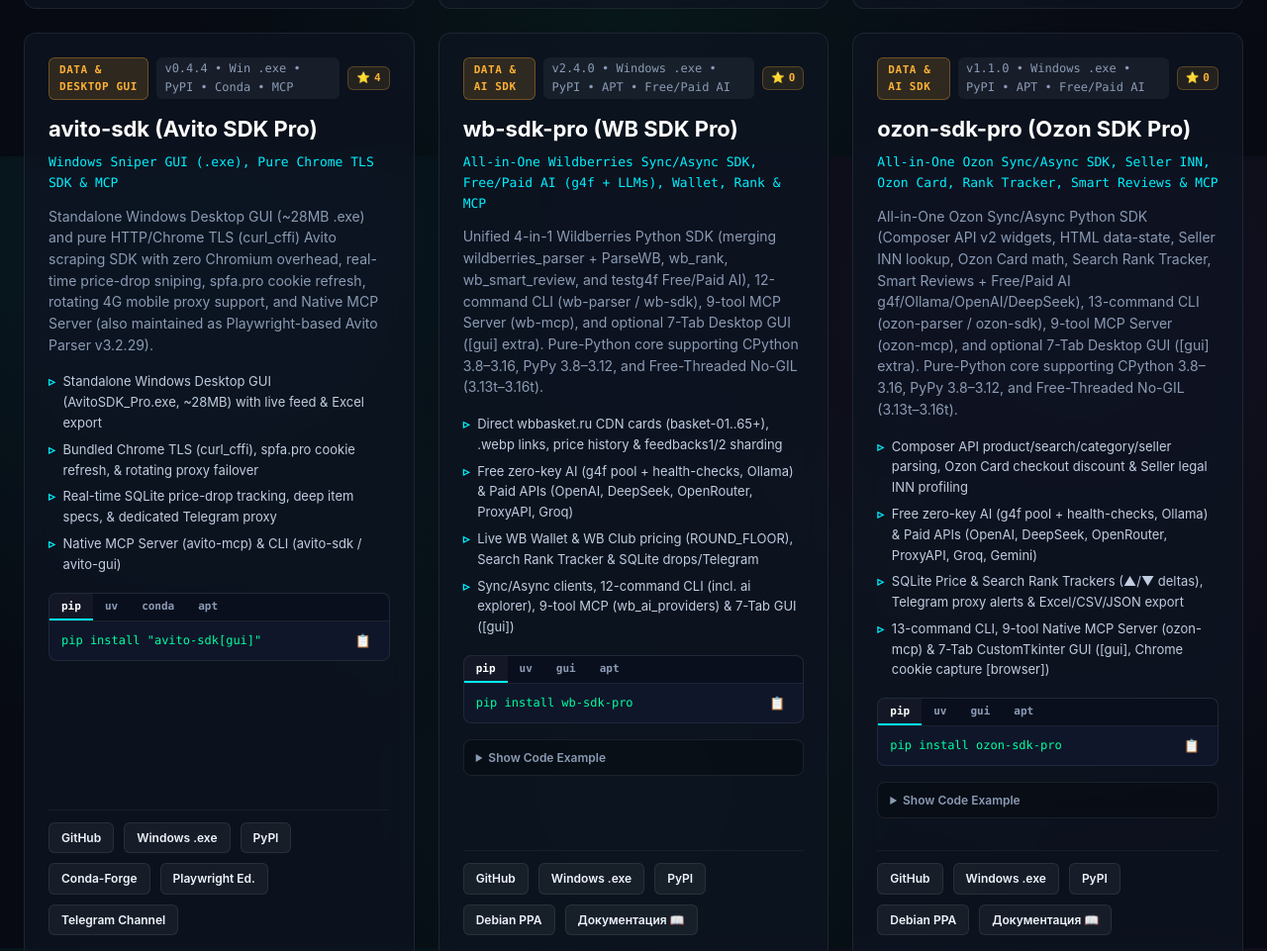
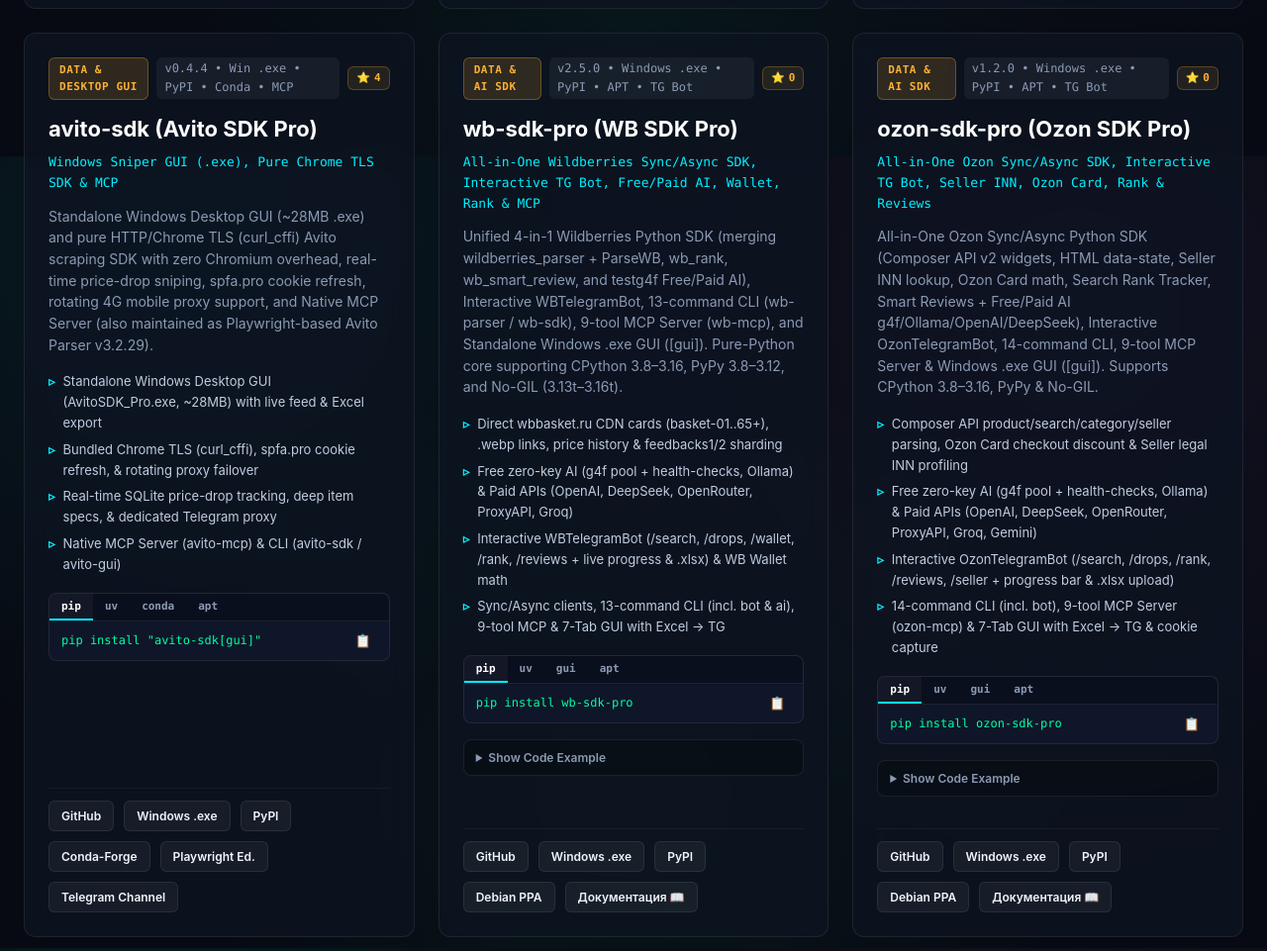
Before and after one commit to eminsk/eminsk.github.io, a plain HTML site: page index.html in a window 1280 px wide. Shown: the part 3042-4003 px from the top of the page at 99% size. Drawn offline with Linux system fonts and the light colour scheme; no server answers.

Commit message:
Update wb-sdk-pro v2.5.0 and ozon-sdk-pro v1.2.0 (Interactive Telegram Bots)

```diff
--- a/index.html
+++ b/index.html
@@ -1779,24 +1779,24 @@ C = nanogemm.matmul(A, B)</code></pre>
         <div class="card-top">
           <div class="card-meta">
             <span class="cat-badge cat-finance">Data &amp; AI SDK</span>
-            <span class="card-version">v2.4.0 • Windows .exe • PyPI • APT • Free/Paid AI</span>
+            <span class="card-version">v2.5.0 • Windows .exe • PyPI • APT • TG Bot</span>
             <span class="repo-star-badge" data-repo="wildberries_parser">⭐ <span class="star-num">0</span></span>
           </div>
           <h3 class="card-title"><a href="https://github.com/eminsk/wildberries_parser" target="_blank" rel="noopener">wb-sdk-pro (WB SDK Pro)</a></h3>
-          <div class="card-subtitle">All-in-One Wildberries Sync/Async SDK, Free/Paid AI (g4f + LLMs), Wallet, Rank &amp; MCP</div>
-          <p class="card-desc" data-en="Unified 4-in-1 Wildberries Python SDK (merging wildberries_parser + ParseWB, wb_rank, wb_smart_review, and testg4f Free/Paid AI), 12-command CLI (wb-parser / wb-sdk), 9-tool MCP Server (wb-mcp), and optional 7-Tab Desktop GUI ([gui] extra). Pure-Python core supporting CPython 3.8–3.16, PyPy 3.8–3.12, and Free-Threaded No-GIL (3.13t–3.16t)."
-             data-ru="Единая 4-в-1 экосистема для Wildberries (wildberries_parser + ParseWB, wb_rank, wb_smart_review и движок Free/Paid AI из testg4f): Sync/Async SDK, 12 команд CLI (wb-parser / wb-sdk), MCP-сервер (wb-mcp, 9 инструментов) и опциональный 7-вкладочный GUI ([gui]). Ядро на чистом Python для CPython 3.8–3.16, PyPy 3.8–3.12 и No-GIL (3.13t–3.16t).">
-            Unified 4-in-1 Wildberries Python SDK (merging wildberries_parser + ParseWB, wb_rank, wb_smart_review, and testg4f Free/Paid AI), 12-command CLI (wb-parser / wb-sdk), 9-tool MCP Server (wb-mcp), and optional 7-Tab Desktop GUI ([gui] extra). Pure-Python core supporting CPython 3.8–3.16, PyPy 3.8–3.12, and Free-Threaded No-GIL (3.13t–3.16t).
+          <div class="card-subtitle">All-in-One Wildberries Sync/Async SDK, Interactive TG Bot, Free/Paid AI, Wallet, Rank &amp; MCP</div>
+          <p class="card-desc" data-en="Unified 4-in-1 Wildberries Python SDK (merging wildberries_parser + ParseWB, wb_rank, wb_smart_review, and testg4f Free/Paid AI), Interactive WBTelegramBot, 13-command CLI (wb-parser / wb-sdk), 9-tool MCP Server (wb-mcp), and Standalone Windows .exe GUI ([gui]). Pure-Python core supporting CPython 3.8–3.16, PyPy 3.8–3.12, and No-GIL (3.13t–3.16t)."
+             data-ru="Единая 4-в-1 экосистема для Wildberries (wildberries_parser + ParseWB, wb_rank, wb_smart_review и движок Free/Paid AI из testg4f): Sync/Async SDK, интерактивный бот WBTelegramBot, 13 команд CLI (wb-parser / wb-sdk), MCP-сервер (wb-mcp, 9 инструментов) и GUI / Windows .exe. Ядро для CPython 3.8–3.16, PyPy 3.8–3.12 и No-GIL.">
+            Unified 4-in-1 Wildberries Python SDK (merging wildberries_parser + ParseWB, wb_rank, wb_smart_review, and testg4f Free/Paid AI), Interactive WBTelegramBot, 13-command CLI (wb-parser / wb-sdk), 9-tool MCP Server (wb-mcp), and Standalone Windows .exe GUI ([gui]). Pure-Python core supporting CPython 3.8–3.16, PyPy 3.8–3.12, and No-GIL (3.13t–3.16t).
           </p>
           <ul class="feature-list">
             <li data-en="Direct wbbasket.ru CDN cards (basket-01..65+), .webp links, price history &amp; feedbacks1/2 sharding"
                 data-ru="Прямой сбор с CDN wbbasket.ru (корзины 01..65+), фото .webp, история цен и feedbacks1/2">Direct wbbasket.ru CDN cards (basket-01..65+), .webp links, price history &amp; feedbacks1/2 sharding</li>
             <li data-en="Free zero-key AI (g4f pool + health-checks, Ollama) &amp; Paid APIs (OpenAI, DeepSeek, OpenRouter, ProxyAPI, Groq)"
                 data-ru="Бесплатные AI без ключей (пул g4f + Health Check, Ollama) и платные API (OpenAI, DeepSeek, OpenRouter, ProxyAPI, Groq)">Free zero-key AI (g4f pool + health-checks, Ollama) &amp; Paid APIs (OpenAI, DeepSeek, OpenRouter, ProxyAPI, Groq)</li>
-            <li data-en="Live WB Wallet &amp; WB Club pricing (ROUND_FLOOR), Search Rank Tracker &amp; SQLite drops/Telegram"
-                data-ru="Калькулятор WB Кошелька и ВБ Клуба, Rank Tracker в SQLite + Telegram и экспорт в Excel/CSV/JSON">Live WB Wallet &amp; WB Club pricing (ROUND_FLOOR), Search Rank Tracker &amp; SQLite drops/Telegram</li>
-            <li data-en="Sync/Async clients, 12-command CLI (incl. ai explorer), 9-tool MCP (wb_ai_providers) &amp; 7-Tab GUI ([gui])"
-                data-ru="Sync/Async SDK, 12 команд CLI (включая ai-сканер), 9 MCP-инструментов и 7-вкладочный GUI ([gui])">Sync/Async clients, 12-command CLI (incl. ai explorer), 9-tool MCP (wb_ai_providers) &amp; 7-Tab GUI ([gui])</li>
+            <li data-en="Interactive WBTelegramBot (/search, /drops, /wallet, /rank, /reviews + live progress &amp; .xlsx) &amp; WB Wallet math"
+                data-ru="Интерактивный WBTelegramBot (/search, /drops, /wallet, /rank, /reviews + Excel .xlsx в чат) и WB Кошелёк">Interactive WBTelegramBot (/search, /drops, /wallet, /rank, /reviews + live progress &amp; .xlsx) &amp; WB Wallet math</li>
+            <li data-en="Sync/Async clients, 13-command CLI (incl. bot &amp; ai), 9-tool MCP &amp; 7-Tab GUI with Excel → TG"
+                data-ru="Sync/Async SDK, 13 команд CLI (вкл. bot и ai), 9 MCP-инструментов и 7-вкладочный GUI с Excel → TG">Sync/Async clients, 13-command CLI (incl. bot &amp; ai), 9-tool MCP &amp; 7-Tab GUI with Excel → TG</li>
           </ul>
 
           <div class="install-box">
@@ -1838,24 +1838,24 @@ with WBClient() as wb:
         <div class="card-top">
           <div class="card-meta">
             <span class="cat-badge cat-finance">Data &amp; AI SDK</span>
-            <span class="card-version">v1.1.0 • Windows .exe • PyPI • APT • Free/Paid AI</span>
+            <span class="card-version">v1.2.0 • Windows .exe • PyPI • APT • TG Bot</span>
             <span class="repo-star-badge" data-repo="ozon_parser">⭐ <span class="star-num">0</span></span>
           </div>
           <h3 class="card-title"><a href="https://github.com/eminsk/ozon_parser" target="_blank" rel="noopener">ozon-sdk-pro (Ozon SDK Pro)</a></h3>
-          <div class="card-subtitle">All-in-One Ozon Sync/Async SDK, Seller INN, Ozon Card, Rank Tracker, Smart Reviews &amp; MCP</div>
-          <p class="card-desc" data-en="All-in-One Ozon Sync/Async Python SDK (Composer API v2 widgets, HTML data-state, Seller INN lookup, Ozon Card math, Search Rank Tracker, Smart Reviews + Free/Paid AI g4f/Ollama/OpenAI/DeepSeek), 13-command CLI (ozon-parser / ozon-sdk), 9-tool MCP Server (ozon-mcp), and optional 7-Tab Desktop GUI ([gui] extra). Pure-Python core supporting CPython 3.8–3.16, PyPy 3.8–3.12, and Free-Threaded No-GIL (3.13t–3.16t)."
-             data-ru="Единая экосистема для Ozon: Sync/Async SDK (Composer API v2 виджеты, HTML data-state, поиск ИНН продавца, калькулятор Ozon Карты, Rank Tracker, Умные отзывы + Free/Paid AI на базе g4f/Ollama/OpenAI/DeepSeek), 13 команд CLI (ozon-parser / ozon-sdk), MCP-сервер (ozon-mcp, 9 инструментов) и опциональный 7-вкладочный GUI ([gui]). Ядро на чистом Python для CPython 3.8–3.16, PyPy 3.8–3.12 и No-GIL (3.13t–3.16t).">
-            All-in-One Ozon Sync/Async Python SDK (Composer API v2 widgets, HTML data-state, Seller INN lookup, Ozon Card math, Search Rank Tracker, Smart Reviews + Free/Paid AI g4f/Ollama/OpenAI/DeepSeek), 13-command CLI (ozon-parser / ozon-sdk), 9-tool MCP Server (ozon-mcp), and optional 7-Tab Desktop GUI ([gui] extra). Pure-Python core supporting CPython 3.8–3.16, PyPy 3.8–3.12, and Free-Threaded No-GIL (3.13t–3.16t).
+          <div class="card-subtitle">All-in-One Ozon Sync/Async SDK, Interactive TG Bot, Seller INN, Ozon Card, Rank &amp; Reviews</div>
+          <p class="card-desc" data-en="All-in-One Ozon Sync/Async Python SDK (Composer API v2 widgets, HTML data-state, Seller INN lookup, Ozon Card math, Search Rank Tracker, Smart Reviews + Free/Paid AI g4f/Ollama/OpenAI/DeepSeek), Interactive OzonTelegramBot, 14-command CLI, 9-tool MCP Server &amp; Windows .exe GUI ([gui]). Supports CPython 3.8–3.16, PyPy &amp; No-GIL."
+             data-ru="Единая экосистема для Ozon: Sync/Async SDK (Composer API v2 виджеты, поиск ИНН продавца, Ozon Карта, Rank Tracker, Умные отзывы + Free/Paid AI g4f/Ollama/OpenAI/DeepSeek), интерактивный OzonTelegramBot, 14 команд CLI, MCP (9 инструментов) и Windows .exe GUI. Ядро для CPython 3.8–3.16, PyPy и No-GIL.">
+            All-in-One Ozon Sync/Async Python SDK (Composer API v2 widgets, HTML data-state, Seller INN lookup, Ozon Card math, Search Rank Tracker, Smart Reviews + Free/Paid AI g4f/Ollama/OpenAI/DeepSeek), Interactive OzonTelegramBot, 14-command CLI, 9-tool MCP Server &amp; Windows .exe GUI ([gui]). Supports CPython 3.8–3.16, PyPy &amp; No-GIL.
           </p>
           <ul class="feature-list">
             <li data-en="Composer API product/search/category/seller parsing, Ozon Card checkout discount &amp; Seller legal INN profiling"
                 data-ru="Парсинг карточек/поиска/категорий/продавцов через Composer API, цена по Ozon Карте и сбор ИНН продавцов">Composer API product/search/category/seller parsing, Ozon Card checkout discount &amp; Seller legal INN profiling</li>
             <li data-en="Free zero-key AI (g4f pool + health-checks, Ollama) &amp; Paid APIs (OpenAI, DeepSeek, OpenRouter, ProxyAPI, Groq, Gemini)"
                 data-ru="Бесплатные AI без ключей (пул g4f + Health Check, Ollama) и платные API (OpenAI, DeepSeek, OpenRouter, ProxyAPI, Groq, Gemini)">Free zero-key AI (g4f pool + health-checks, Ollama) &amp; Paid APIs (OpenAI, DeepSeek, OpenRouter, ProxyAPI, Groq, Gemini)</li>
-            <li data-en="SQLite Price &amp; Search Rank Trackers (▲/▼ deltas), Telegram proxy alerts &amp; Excel/CSV/JSON export"
-                data-ru="Трекеры цен и позиций поиска в SQLite (дельты ▲/▼), алерты Telegram и экспорт в Excel/CSV/JSON">SQLite Price &amp; Search Rank Trackers (▲/▼ deltas), Telegram proxy alerts &amp; Excel/CSV/JSON export</li>
-            <li data-en="13-command CLI, 9-tool Native MCP Server (ozon-mcp) &amp; 7-Tab CustomTkinter GUI ([gui], Chrome cookie capture [browser])"
-                data-ru="13 команд CLI, 9 MCP-инструментов (ozon-mcp) и 7-вкладочный GUI ([gui], захват cookies Chrome [browser])">13-command CLI, 9-tool Native MCP Server (ozon-mcp) &amp; 7-Tab CustomTkinter GUI ([gui], Chrome cookie capture [browser])</li>
+            <li data-en="Interactive OzonTelegramBot (/search, /drops, /rank, /reviews, /seller + progress bar &amp; .xlsx upload)"
+                data-ru="Интерактивный OzonTelegramBot (/search, /drops, /rank, /reviews, /seller + Excel .xlsx в чат) и SQLite-трекер">Interactive OzonTelegramBot (/search, /drops, /rank, /reviews, /seller + progress bar &amp; .xlsx upload)</li>
+            <li data-en="14-command CLI (incl. bot), 9-tool MCP Server (ozon-mcp) &amp; 7-Tab GUI with Excel → TG &amp; cookie capture"
+                data-ru="14 команд CLI (вкл. bot), 9 MCP-инструментов (ozon-mcp) и 7-вкладочный GUI с Excel → TG">14-command CLI (incl. bot), 9-tool MCP Server (ozon-mcp) &amp; 7-Tab GUI with Excel → TG &amp; cookie capture</li>
           </ul>
 
           <div class="install-box">
@@ -2056,7 +2056,7 @@ with OzonClient(cookies="__cf_bm=...") as ozon:
           <span class="faq-lang ru">RU</span>
           <h4 class="faq-q">Что умеет WB SDK Pro (wb-sdk-pro) для Wildberries и какие версии Python поддерживаются?</h4>
           <p class="faq-a">
-            <a href="https://github.com/eminsk/wildberries_parser" target="_blank" rel="noopener">wb-sdk-pro v2.4.0</a> объединяет прямой CDN-парсер карточек (корзины <code>01..65+</code>, <code>feedbacks1/2</code>), sync/async клиент (<code>WBClient</code>, <code>AsyncWBClient</code>, <code>ParseWB</code>), калькулятор WB Кошелька и ВБ Клуба, трекер позиций (<code>wb_rank</code>), умный анализ отзывов (<code>wb_smart_review</code> оффлайн, <strong>бесплатные модели без ключей через <code>g4f</code>/<code>Ollama</code></strong> или платные API <strong>OpenAI / DeepSeek / OpenRouter / ProxyAPI / Groq / Gemini</strong> из <code>testg4f</code>), 12 команд CLI (включая <code>wb-parser ai</code>), 9 инструментов MCP (<code>wb-mcp</code>) и готовый 7-вкладочный GUI (<code>WBSDK_Pro.exe</code> / <code>uvx --from "wb-sdk-pro[gui]" wb-gui</code>) с интеграцией <a href="https://mobileproxy.rent/user.html?free&amp;p=279117" target="_blank" rel="noopener">MobileProxy 3ч тест</a>. Ядро работает на Python 3.8–3.16, PyPy 3.8–3.12 и No-GIL (3.13t–3.16t); ставится через <code>uv add wb-sdk-pro</code> (или <code>uv add "wb-sdk-pro[ai]"</code>) и <code>sudo apt install python3-wb-sdk-pro</code>.
+            <a href="https://github.com/eminsk/wildberries_parser" target="_blank" rel="noopener">wb-sdk-pro v2.5.0</a> объединяет прямой CDN-парсер карточек (корзины <code>01..65+</code>, <code>feedbacks1/2</code>), sync/async клиент (<code>WBClient</code>, <code>AsyncWBClient</code>, <code>ParseWB</code>), интерактивный Telegram-бот (<code>WBTelegramBot</code> с живым прогресс-баром, <code>/search</code>, <code>/drops</code>, <code>/wallet</code>, <code>/rank</code>, <code>/reviews</code> и выгрузкой Excel <code>.xlsx</code>), калькулятор WB Кошелька и ВБ Клуба, трекер позиций (<code>wb_rank</code>), умный анализ отзывов (<code>wb_smart_review</code> оффлайн, <strong>бесплатные модели через <code>g4f</code>/<code>Ollama</code></strong> или платные API <strong>OpenAI / DeepSeek / OpenRouter / ProxyAPI / Groq / Gemini</strong>), 13 команд CLI (<code>wb-parser bot</code>, <code>ai</code>), 9 инструментов MCP (<code>wb-mcp</code>) и готовый 7-вкладочный GUI (<code>WBSDK_Pro.exe</code> / <code>uvx --from "wb-sdk-pro[gui]" wb-gui</code>) с интеграцией <a href="https://mobileproxy.rent/user.html?free&amp;p=279117" target="_blank" rel="noopener">MobileProxy 3ч тест</a>.
           </p>
         </article>
 
@@ -2064,7 +2064,7 @@ with OzonClient(cookies="__cf_bm=...") as ozon:
           <span class="faq-lang ru">RU</span>
           <h4 class="faq-q">Что умеет Ozon SDK Pro (ozon-sdk-pro) для Ozon и как запустить бесплатный AI-анализ и GUI?</h4>
           <p class="faq-a">
-            <a href="https://github.com/eminsk/ozon_parser" target="_blank" rel="noopener">ozon-sdk-pro v1.1.0</a> объединяет парсинг карточек, поиска, категорий и витрин Ozon через Composer API v2 и HTML <code>data-state</code>, поиск юрлица и ИНН продавца, расчёт цены по Ozon Карте, трекер позиций (<code>OzonRankTracker</code>) и цен в SQLite, умный анализ отзывов (оффлайн, <strong>бесплатный <code>g4f</code>/<code>Ollama</code></strong> или платные API <strong>OpenAI / DeepSeek / OpenRouter / ProxyAPI / Groq / Gemini</strong>), 13 команд CLI (<code>ozon-parser</code> / <code>ozon-sdk</code>), 9 инструментов MCP (<code>ozon-mcp</code>) и готовый 7-вкладочный GUI (<code>OzonSDK_Pro.exe</code> / <code>uvx --from "ozon-sdk-pro[gui]" ozon-gui</code>) с поддержкой <a href="https://mobileproxy.rent/user.html?free&amp;p=279117" target="_blank" rel="noopener">MobileProxy 3ч тест</a>. Ставится через <code>uv add ozon-sdk-pro</code> (<code>uv add "ozon-sdk-pro[ai]"</code>) и <code>sudo apt install python3-ozon-sdk-pro</code>.
+            <a href="https://github.com/eminsk/ozon_parser" target="_blank" rel="noopener">ozon-sdk-pro v1.2.0</a> объединяет парсинг карточек, поиска, категорий и витрин Ozon через Composer API v2 и HTML <code>data-state</code>, поиск юрлица и ИНН продавца, расчёт цены по Ozon Карте, трекер позиций (<code>OzonRankTracker</code>) и цен в SQLite, умный анализ отзывов (оффлайн, <strong>бесплатный <code>g4f</code>/<code>Ollama</code></strong> или платные API <strong>OpenAI / DeepSeek / OpenRouter / ProxyAPI / Groq / Gemini</strong>), интерактивный Telegram-бот (<code>OzonTelegramBot</code> + загрузка <code>.xlsx</code> в чат), 14 команд CLI (<code>ozon-parser bot</code>), 9 инструментов MCP (<code>ozon-mcp</code>) и готовый 7-вкладочный GUI (<code>OzonSDK_Pro.exe</code> / <code>uvx --from "ozon-sdk-pro[gui]" ozon-gui</code>) с поддержкой <a href="https://mobileproxy.rent/user.html?free&amp;p=279117" target="_blank" rel="noopener">MobileProxy 3ч тест</a>.
           </p>
         </article>
 
```
Also changed, not shown: llms-full.txt, llms.txt, 1 other file.
